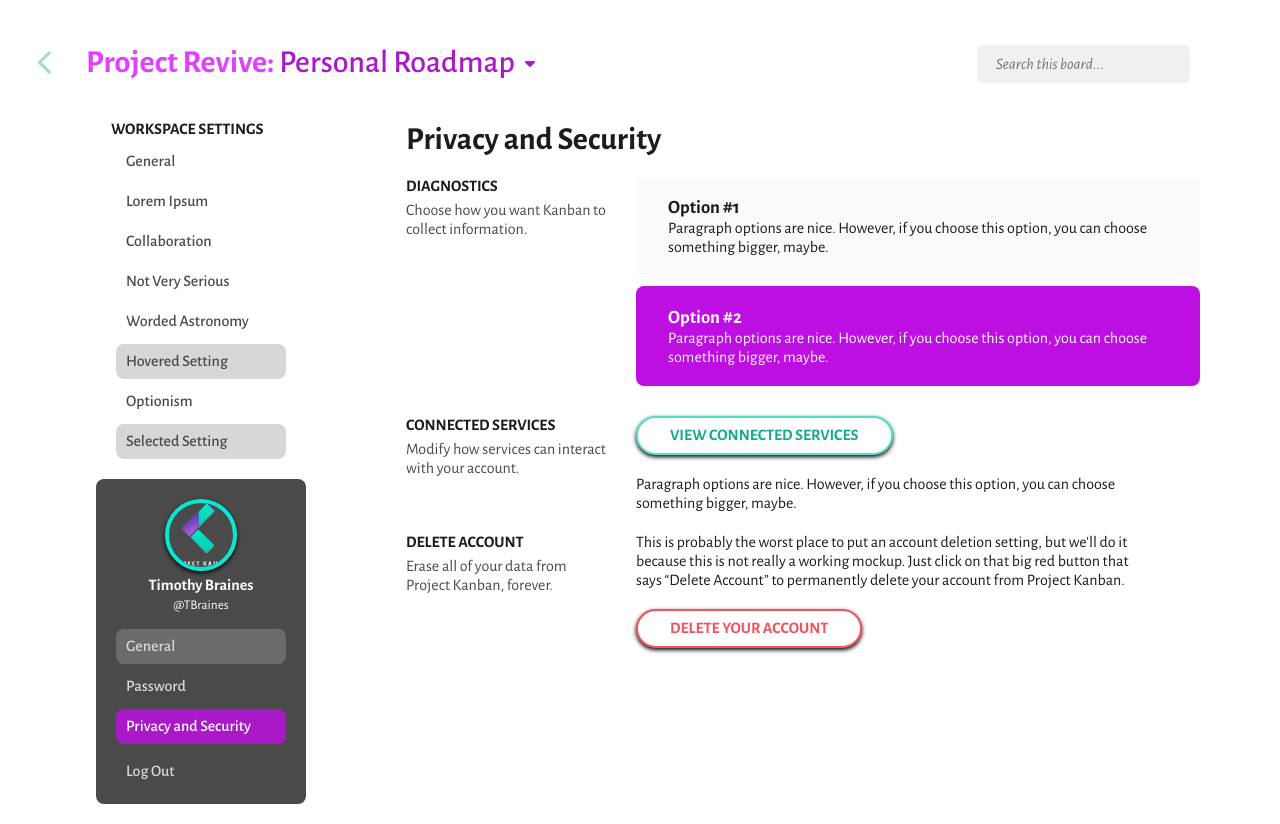
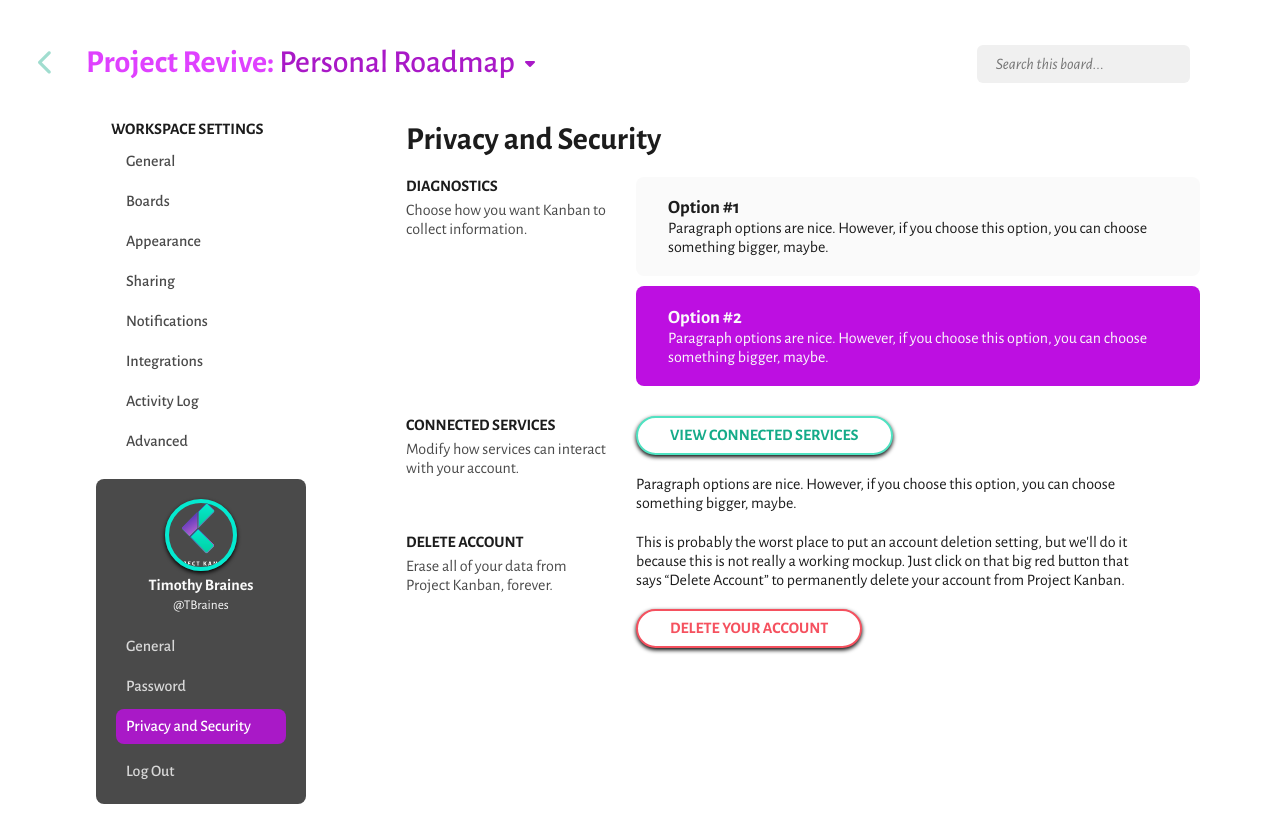
Before and after one commit to encadyma/enca-kanban, an Angular app: page /settings in a window 1280 px wide. Built offline with nearby package versions, Linux system fonts and the light colour scheme.

Commit message:
Update descriptions and titles to be more believable + moved settings options to mock data obj

```diff
--- a/src/app/settings/settings.component.ts
+++ b/src/app/settings/settings.component.ts
@@ -19,22 +19,161 @@ export class SettingsComponent {
     workspace: {
       title: "WORKSPACE SETTINGS",
       options: [
-        {id: 1, title: 'General', selected: false},
-        {id: 2, title: 'Lorem Ipsum', selected: false},
-        {id: 3, title: 'Collaboration', selected: false},
-        {id: 4, title: 'Not Very Serious', selected: false},
-        {id: 5, title: 'Worded Astronomy', selected: false},
-        {id: 6, title: 'Hovered Setting', selected: false, hovered: true},
-        {id: 7, title: 'Optionism', selected: false},
-        {id: 8, title: 'Selected Setting', selected: false, hovered: true}
+        {id: 1, title: 'General', selected: false, forms: [
+          {
+            title: "NOTICE",
+            short_desc: "There's not really any information here yet.",
+            type: "Button",
+            description: "This settings page has not been fully implemented yet. Please check back soon to see when you can change your settings.",
+            options: [
+              {id: 1, title: "DULL BUTTON", description: ""},
+            ]
+          }
+        ]},
+        {id: 2, title: 'Boards', selected: false, forms: [
+          {
+            title: "NOTICE",
+            short_desc: "There's not really any information here yet.",
+            type: "Button",
+            description: "This settings page has not been fully implemented yet. Please check back soon to see when you can change your settings.",
+            options: [
+              {id: 1, title: "DULL BUTTON", description: ""},
+            ]
+          }
+        ]},
+        {id: 3, title: 'Appearance', selected: false, forms: [
+          {
+            title: "NOTICE",
+            short_desc: "There's not really any information here yet.",
+            type: "Button",
+            description: "This settings page has not been fully implemented yet. Please check back soon to see when you can change your settings.",
+            options: [
+              {id: 1, title: "DULL BUTTON", description: ""},
+            ]
+          }
+        ]},
+        {id: 4, title: 'Sharing', selected: false, forms: [
+          {
+            title: "NOTICE",
+            short_desc: "There's not really any information here yet.",
+            type: "Button",
+            description: "This settings page has not been fully implemented yet. Please check back soon to see when you can change your settings.",
+            options: [
+              {id: 1, title: "DULL BUTTON", description: ""},
+            ]
+          }
+        ]},
+        {id: 5, title: 'Notifications', selected: false, forms: [
+          {
+            title: "NOTICE",
+            short_desc: "There's not really any information here yet.",
+            type: "Button",
+            description: "This settings page has not been fully implemented yet. Please check back soon to see when you can change your settings.",
+            options: [
+              {id: 1, title: "DULL BUTTON", description: ""},
+            ]
+          }
+        ]},
+        {id: 6, title: 'Integrations', selected: false, forms: [
+          {
+            title: "NOTICE",
+            short_desc: "There's not really any information here yet.",
+            type: "Button",
+            description: "This settings page has not been fully implemented yet. Please check back soon to see when you can change your settings.",
+            options: [
+              {id: 1, title: "DULL BUTTON", description: ""},
+            ]
+          }
+        ]},
+        {id: 7, title: 'Activity Log', selected: false, forms: [
+          {
+            title: "NOTICE",
+            short_desc: "There's not really any information here yet.",
+            type: "Button",
+            description: "This settings page has not been fully implemented yet. Please check back soon to see when you can change your settings.",
+            options: [
+              {id: 1, title: "DULL BUTTON", description: ""},
+            ]
+          }
+        ]},
+        {id: 8, title: 'Advanced', selected: false, forms: [
+          {
+            title: "NOTICE",
+            short_desc: "There's not really any information here yet.",
+            type: "Button",
+            description: "This settings page has not been fully implemented yet. Please check back soon to see when you can change your settings.",
+            options: [
+              {id: 1, title: "DULL BUTTON", description: ""},
+            ]
+          }
+        ]}
       ]
     },
     user: {
       title: "USER SETTINGS",
       options: [
-        {id: 9, title: 'General', selected: false, hovered: true},
-        {id: 10, title: 'Password', selected: false},
-        {id: 11, title: 'Privacy and Security', selected: true}
+        {id: 9, title: 'General', selected: false, forms: [
+          {
+            title: "NOTICE",
+            short_desc: "There's not really any information here yet.",
+            type: "Button",
+            description: "This settings page has not been fully implemented yet. Please check back soon to see when you can change your settings.",
+            options: [
+              {id: 1, title: "DULL BUTTON", description: ""},
+            ]
+          }
+        ]},
+        {
+          id: 10,
+          title: 'Password',
+          selected: false,
+          forms: [
+            {
+              title: "NOTICE",
+              short_desc: "There's not really any information here yet.",
+              type: "Button",
+              description: "This settings page has not been fully implemented yet. Please check back soon to see when you can change your settings.",
+              options: [
+                {id: 1, title: "DULL BUTTON", description: ""},
+              ]
+            }
+          ]
+        },
+        {
+          id: 11,
+          title: 'Privacy and Security',
+          selected: true,
+          forms: [
+            {
+              title: "DIAGNOSTICS",
+              short_desc: "Choose how you want Kanban to collect information.",
+              type: "Picker",
+              description: "",
+              options: [
+                {id: 1, title: "Option #1", description: "Paragraph options are nice. However, if you choose this option, you can choose something bigger, maybe."},
+                {id: 2, title: "Option #2", description: "Paragraph options are nice. However, if you choose this option, you can choose something bigger, maybe."}
+              ]
+            },
+            {
+              title: "CONNECTED SERVICES",
+              short_desc: "Modify how services can interact with your account.",
+              type: "Button",
+              description: "",
+              options: [
+                {id: 1, title: "VIEW CONNECTED SERVICES", description: "Paragraph options are nice. However, if you choose this option, you can choose something bigger, maybe."}
+              ]
+            },
+            {
+              title: "CONNECTED SERVICES",
+              short_desc: "Modify how services can interact with your account.",
+              type: "Button",
+              description: "This is probably the worst place to put an account deletion setting, but we'll do it because this is not really a working mockup. Just click on that big red button that says “Delete Account” to permanently delete your account from Project Kanban.",
+              options: [
+                {id: 1, title: "DELETE YOUR ACCOUNT", description: ""/*, routeTo: ["/launch"]*/}
+              ]
+            }
+          ]
+        }
       ],
       includeLogoutOption: true
     }
```
